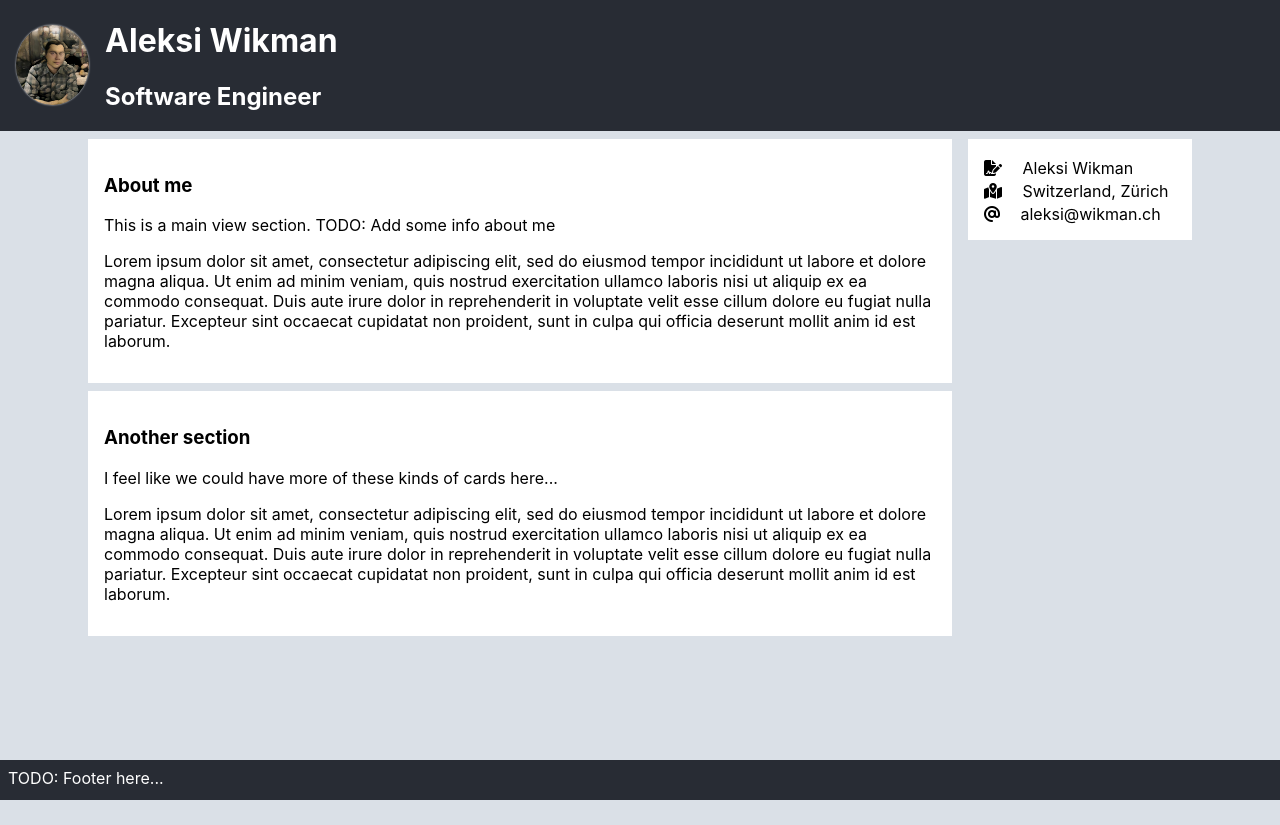
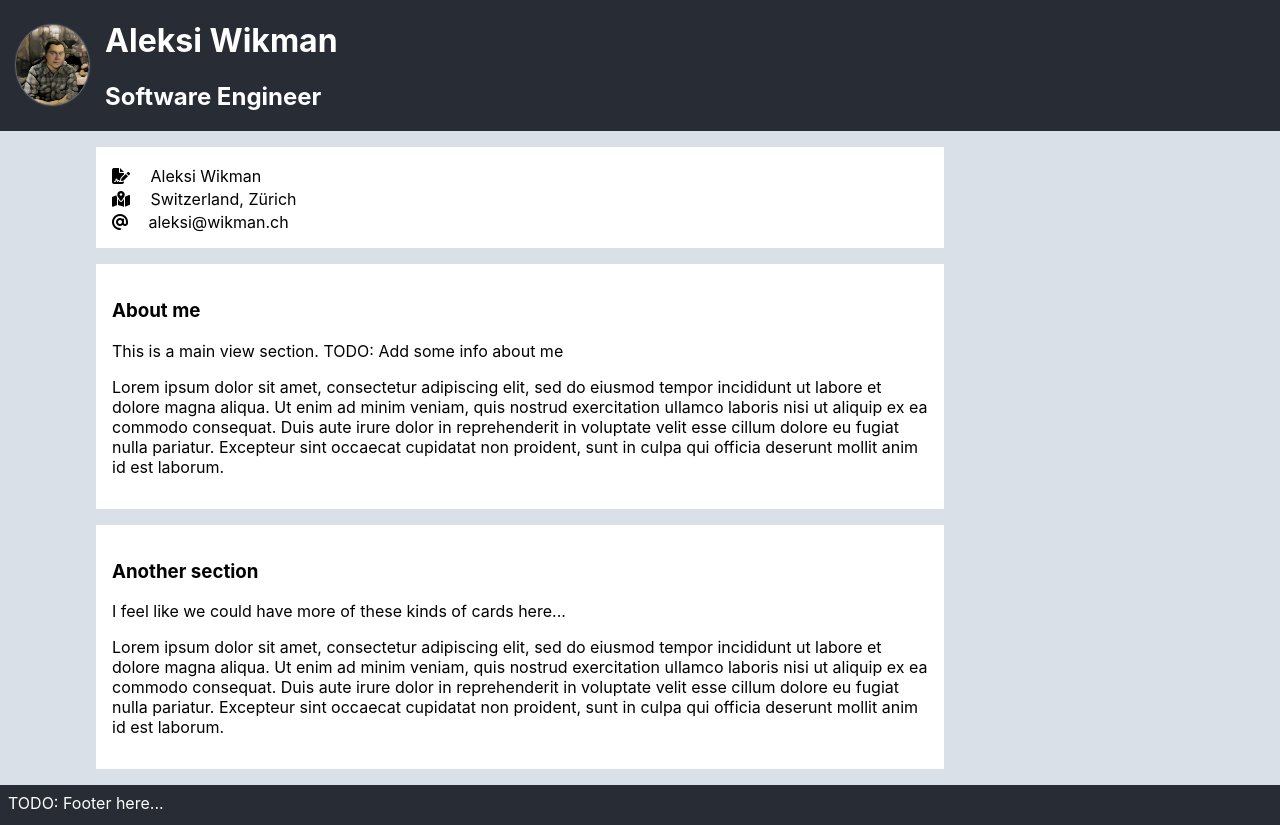
Before and after one commit to awikman/homepage, a React (Create React App) app: page / in a window 1280 px wide. Before the commit the page ends 800 px from the top, so only its background shows below. Built offline with nearby package versions, Linux system fonts and the light colour scheme.

Commit message:
Add more space between section cards. They were a bit crowded

```diff
--- a/src/App.css
+++ b/src/App.css
@@ -45,7 +45,7 @@
     min-width: 15em;
     max-width: 55em;
     flex-grow: 1;
-    margin-bottom: -0.5em;
+    margin-bottom: -1em;
 }
 .Sidebar .Section > div {
     margin-top: 0.2em;
@@ -58,7 +58,7 @@
 .Section {
     background-color: white;
     padding: 1em;
-    margin: 0.5em;
+    margin: 1em;
 }
 
 
```
